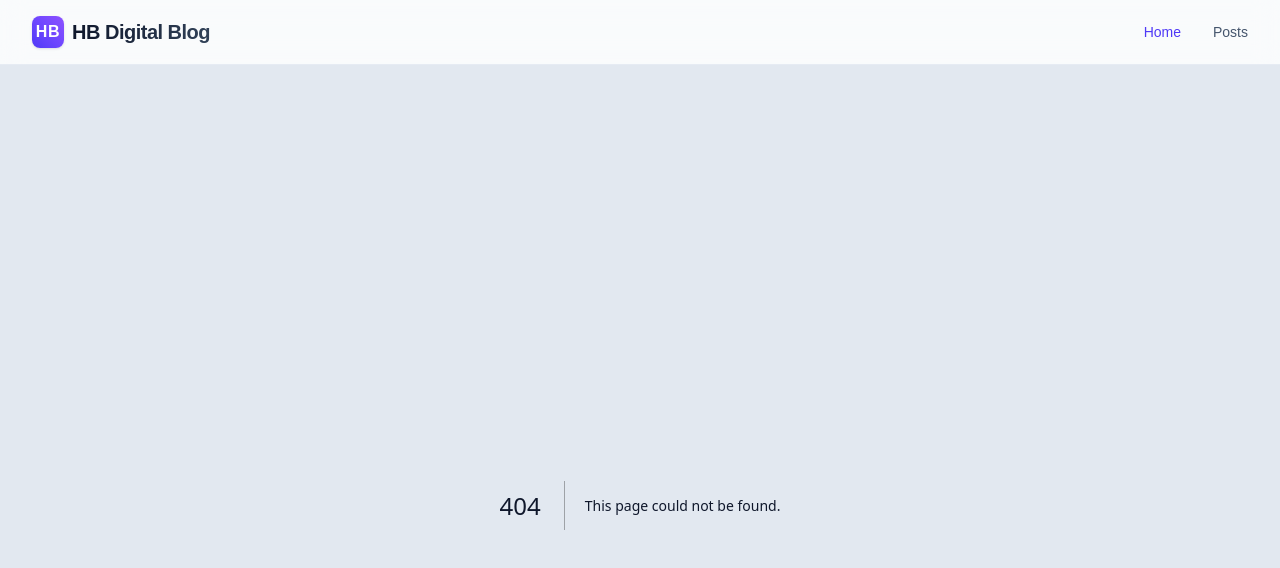
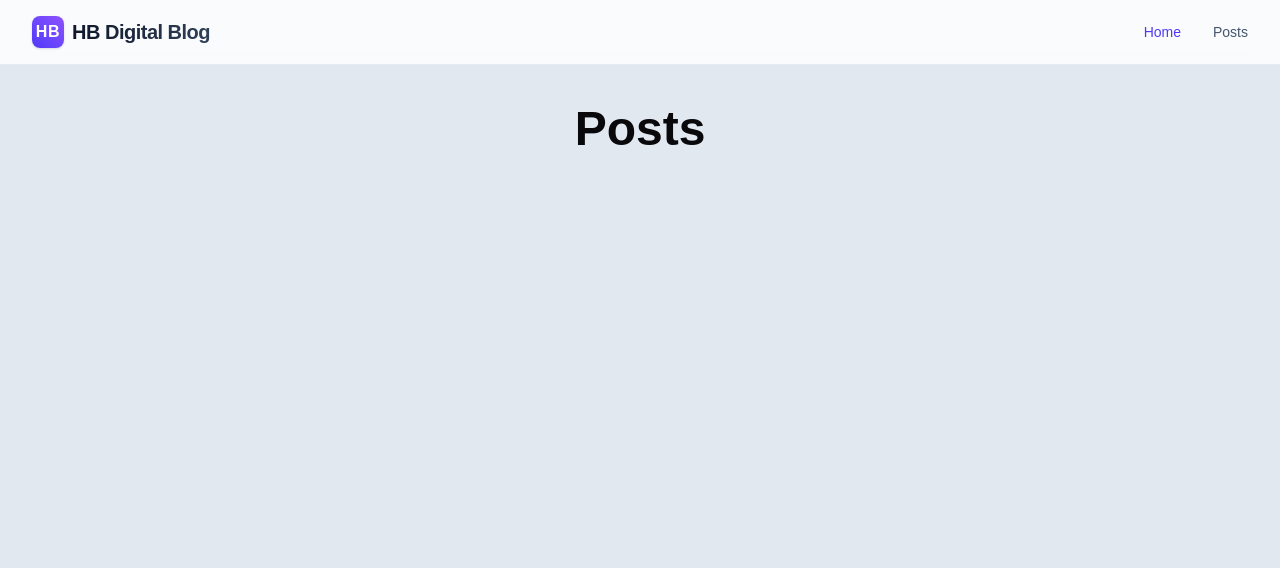
Before and after one commit to likeam/nextblog, a Next.js app: page /posts in a window 1280 px wide. Before the commit this address had no page. Shown: the top 568 px of the page. Built offline with nearby package versions, Linux system fonts and the light colour scheme.

Commit message:
Creating Posts Page

```diff
--- /dev/null
+++ b/app/posts/page.tsx
@@ -0,0 +1,15 @@
+import React from "react";
+
+const PostPage = () => {
+  return (
+    <div className=" space-y-8">
+      <section className=" space-y-4">
+        <h1 className=" text-center text-4xl font-semibold text-zinc-950 sm:text-5xl">
+          Posts
+        </h1>
+      </section>
+    </div>
+  );
+};
+
+export default PostPage;
```
